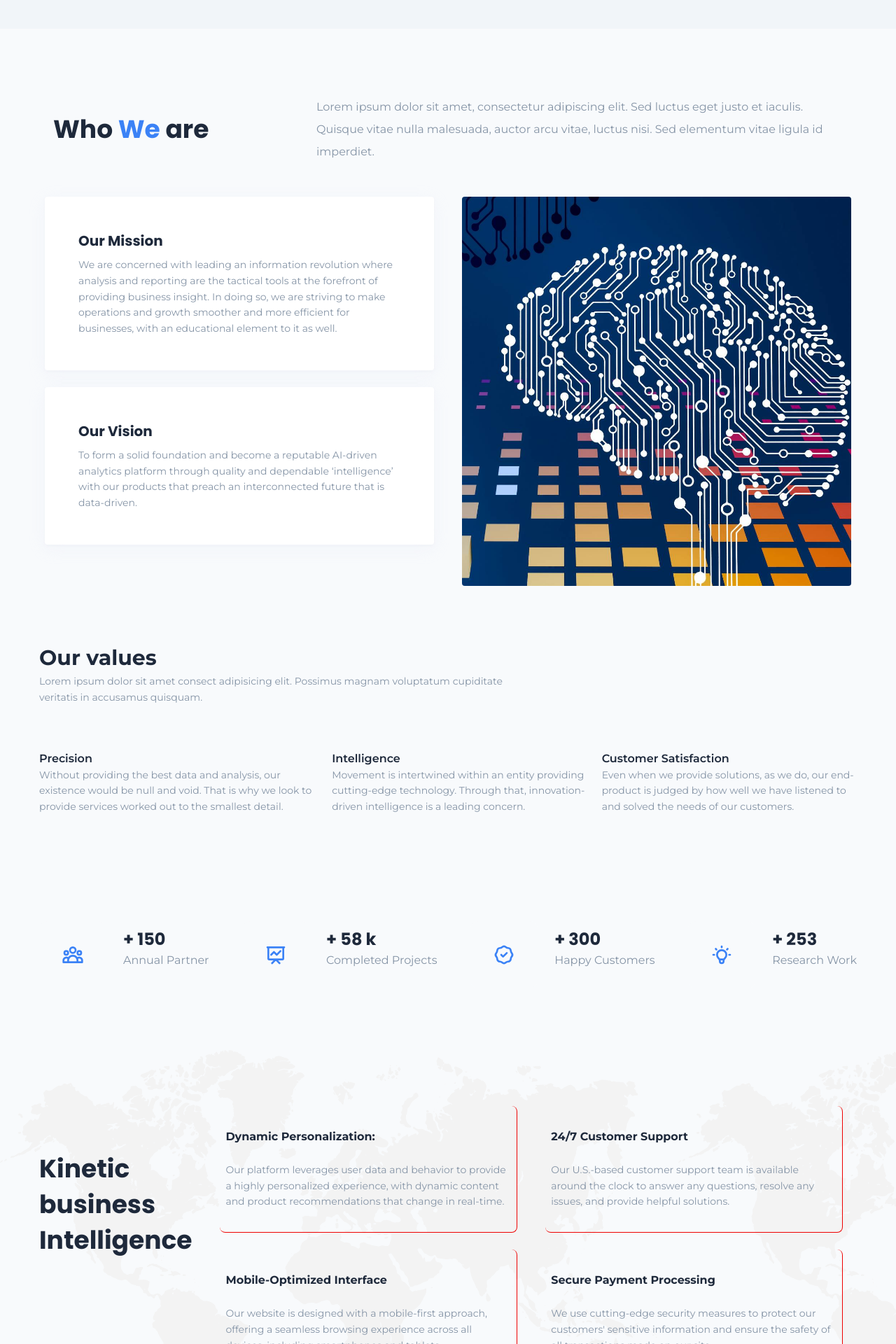
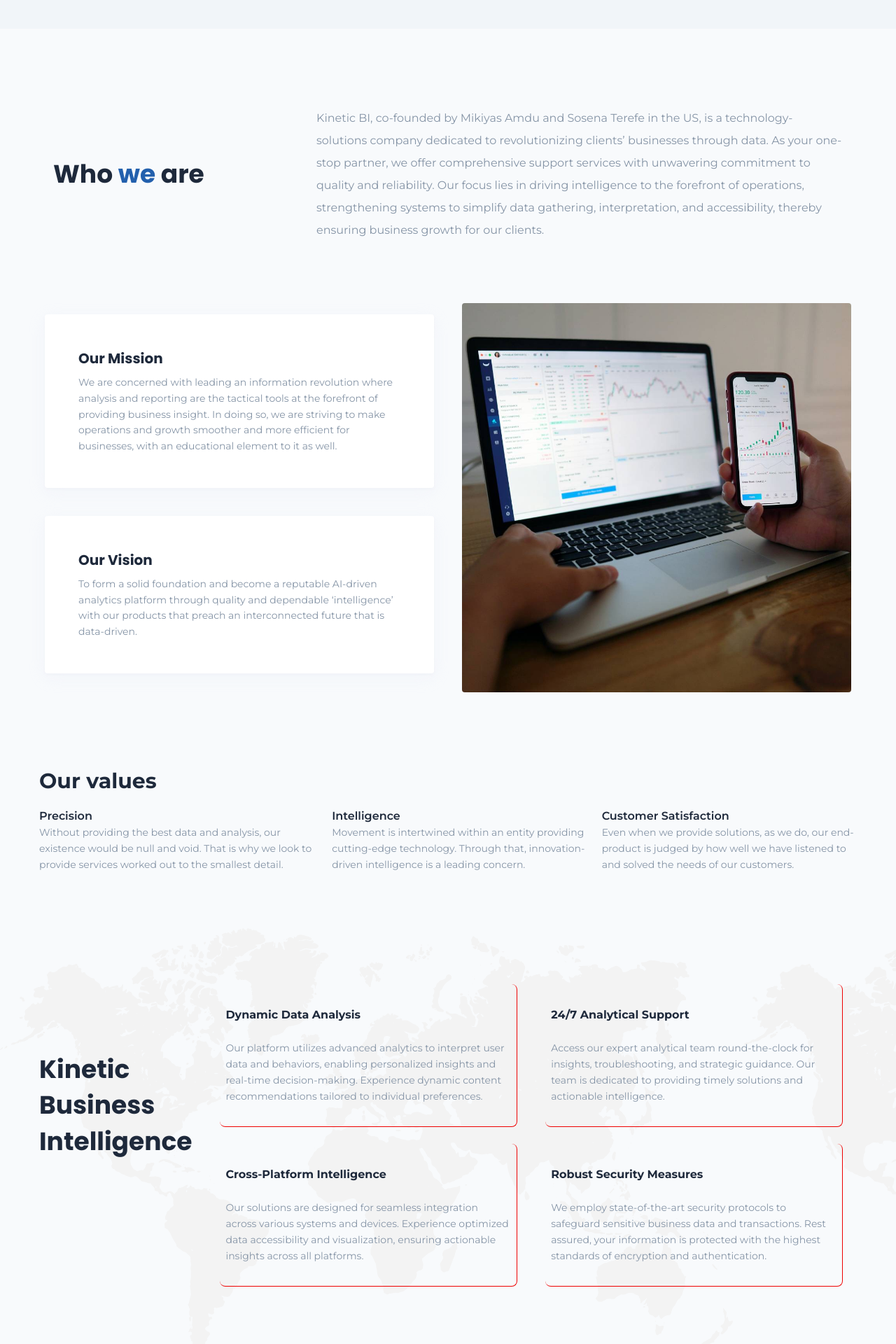
Before and after one commit to mikimaine/kinetics-website, a Next.js app: page /about in a window 1280 px wide. Shown: the part 320-2240 px from the top of the page at 70% size. Built offline with nearby package versions, Linux system fonts and the light colour scheme.

Commit message:
About us fixes

```diff
--- a/pages/about.js
+++ b/pages/about.js
@@ -28,41 +28,6 @@
     return (
         <>
             <Layout>
-                {/* <section className="relative -mt-24 pt-24">
-                    <div className="hidden lg:block absolute inset-0 w-1/2 ml-auto bg-blueGray-100 z-0" style={{ zIndex: "-1" }}></div>
-                    <div className="container">
-                        <div className="flex flex-wrap items-center -mx-3">
-                            <div className="w-full lg:w-1/2 px-3">
-                                <div className="py-12">
-                                    <div className="max-w-lg lg:max-w-md mx-auto lg:mx-0 mb-8 text-center lg:text-left">
-                                        <h2 className="text-3xl lg:text-5xl mb-4 font-bold font-heading wow animate__animatedanimated animate__fadeIn">
-                                            Committed to <span className="text-blue-500">People</span> and the future
-                                        </h2>
-                                        {/* <p className="text-blueGray-400 leading-relaxed wow animate__animatedanimated animate__fadeIn">
-                                            We are <strong className="text-blue-500">KBI</strong>, a Creative Design <span className="typewrite d-inline text-brand" data-period="3000" data-type='["Web Agency", "Social Marketing" ]'></span>
-                                        </p>
-                                        <p className="text-blueGray-400 leading-relaxed wow animate__animatedanimated animate__fadeIn mt-3 text-sm">Helping you maximize operations management with digitization</p>
-                                    </div>
-                                 <div className="text-center lg:text-left">
-                                        <Link href="/services" legacyBehavior>
-                                            <a className="tracking-wide hover-up-2 block sm:inline-block py-4 px-8 mb-4 sm:mb-0 sm:mr-3 text-xs text-white text-center font-semibold leading-none bg-blue-400 hover:bg-blue-500 rounded wow animate__animatedanimated animate__fadeIn">Our Services</a>
-                                        </Link>
-                                        <Link href="#how-we-work" legacyBehavior>
-                                            <a className="block hover-up-2 sm:inline-block py-4 px-8 text-xs text-blueGray-500 hover:text-blueGray-600 text-center font-semibold leading-none bg-white border border-blueGray-200 hover:border-blueGray-300 rounded wow animate__animatedanimated animate__fadeIn" data-wow-delay=".3s">
-                                                How We Work?
-                                            </a>
-                                        </Link>
-                                    </div>
-                                </div>
-                            </div>
-                            <div className="w-full lg:w-1/2 px-3 lg:bg-blueGray-10 mb-12 lg:mb-0 pb-10">
-                                <div className="flex items-center justify-center">
-                                    <img className="lg:max-w-lg" src="/assets/imgs/illustrations/team.svg" alt="KBI" />
-                                </div>
-                            </div>
-                        </div>
-                    </div>
-                </section> */}
                 <section className="-mt-24 pt-40 pb-12 bg-blueGray-100">
                     <div className="container">
                         <h1 className="text-2xl lg:text-5xl font-bold mb-5 wow animate__animated animate__fadeIn animated">About Us</h1>
@@ -83,82 +48,65 @@
                         </ul>
                     </div>
                 </section>
-                <section className="py-24 bg-blueGray-50" id="how-we-work">
+                <section className="py-20 bg-blueGray-50" id="how-we-work">
                     <div className="container">
-                        <div className="flex flex-wrap items-center justify-between max-w-2xl lg:max-w-full mb-12 px-5">
+                        <div className="flex flex-wrap items-center justify-between max-w-2xl lg:max-w-full mb-8 px-5">
                             <div className="w-full lg:w-1/3 mb-4 lg:mb-0">
                                 <h2 className="text-3xl md:text-4xl font-bold font-heading wow animate__animatedanimated animate__fadeInDown">
                                     <span>Who </span>
-                                    <span className="text-blue-500">We </span>
+                                    <span className="text-lightBlue">we </span>
                                     <span>are</span>
                                 </h2>
                             </div>
-                            <div className="w-full lg:w-2/3">
-                                <p className="text-blueGray-400 leading-loose wow animate__animatedanimated animate__fadeIn">Lorem ipsum dolor sit amet, consectetur adipiscing elit. Sed luctus eget justo et iaculis. Quisque vitae nulla malesuada, auctor arcu vitae, luctus nisi. Sed elementum vitae ligula id imperdiet.</p>
+                            <div className="w-full lg:w-2/3 py-8">
+                                <p className="text-blueGray-400 leading-loose wow animate__animatedanimated animate__fadeIn">Kinetic BI, co-founded by Mikiyas Amdu and Sosena Terefe in the US, is a technology-solutions company dedicated to revolutionizing clients’ businesses through data. As your one-stop partner, we offer comprehensive support services with unwavering commitment to quality and reliability. Our focus lies in driving intelligence to the forefront of operations, strengthening systems to simplify data gathering, interpretation, and accessibility, thereby ensuring business growth for our clients.</p>
                             </div>
                         </div>
+                    </div>
+                    <section className="py-6 bg-blueGray-50" id="how-we-work">
+                        <div className="container">
                             <div className="flex flex-wrap -mx-3 -mb-6 text-left">
-
-                            <div className="w-full md:w-1/2 lg:w-1/2 px-5 mb-6">
+                                <div className="w-full md:w-1/2 lg:w-1/2 px-5 mb-6 mt-4">
                                     <div className="hover-up-5 w-full">
                                         <div className="p-12 bg-white shadow rounded">
                                             <h3 className="mb-2 font-bold font-heading text-xl">Our Mission</h3>
                                             <p className="text-sm text-blueGray-400 leading-relaxed">We are concerned with leading an information revolution where analysis and reporting are the tactical tools at the forefront of providing business insight. In doing so, we are striving to make operations and growth smoother and more efficient for businesses, with an educational element to it as well.</p>
                                         </div>
                                     </div>
-                                <div className="hover-up-5 w-full mt-6">
+                                    <div className="hover-up-5 w-full mt-8">
                                         <div className="p-12 bg-white shadow rounded">
                                             <h3 className="mb-2 font-bold font-heading text-xl">Our Vision</h3>
                                             <p className="text-sm text-blueGray-400 leading-relaxed">To form a solid foundation and become a reputable AI-driven analytics platform through quality and dependable ‘intelligence’ with our products that preach an interconnected future that is data-driven.</p>
                                         </div>
                                     </div>
                                 </div>
-
                                 <div className="w-full md:w-1/2 lg:w-1/2 px-5 mb-6">
                                     <div style={{ display: 'flex', justifyContent: 'center' }}>
-                                    <img className="rounded" src="/assets/imgs/placeholders/1.jpg" alt="KBI" style={{ maxWidth: '100%', height: 'auto' }} />
+                                        <img className="rounded" src="/assets/imgs/placeholders/data.jpg" alt="KBI" style={{ maxWidth: '100%', height: 'auto' }} />
                                     </div>
                                 </div>
                             </div>
-
-                        {/* <div className="flex flex-wrap -mx-3 -mb-6 text-left">
-                            <div className="hover-up-5 w-full md:w-1/2 lg:w-1/2 px-5 mb-6 wow animate__animated animate__fadeIn" data-wow-delay=".3s" style={{ display: 'flex' }}>
-                                <div className="p-12 bg-white shadow rounded" style={{ flex: 1 }}>
-                                    <h3 className="mb-2 font-bold font-heading text-xl">Our Vision</h3>
-                                    <p className="text-sm text-blueGray-400 leading-relaxed">To form a solid foundation and become a reputable AI-driven analytics platform through quality and dependable ‘intelligence’ with our products that preach an interconnected future that is data-driven.</p>
                         </div>
-                            </div>
-                            <div className="hover-up-5 w-full md:w-1/2 lg:w-1/2 px-5 mb-6 wow animate__animated animate__fadeIn" data-wow-delay=".5s" style={{ display: 'flex' }}>
-                                <div className="p-12 bg-white shadow rounded" style={{ flex: 1 }}>
-                                    <h3 className="mb-2 font-bold font-heading text-xl">Our Vision</h3>
-                                    <p className="text-sm text-blueGray-400 leading-relaxed">To form a solid foundation and become a reputable AI-driven analytics platform through quality and dependable ‘intelligence’ with our products that preach an interconnected future that is data-driven.</p>
-                                </div>
-                            </div>
-                        </div> */}
-                    </div>
+                    </section>
                     <section className="py-20">
                         <div className="container">
                             <div className="mx-auto max-w-2xl lg:mx-0">
                                 <h2 className="text-3xl font-bold tracking-tight text-gray-900 sm:text-4xl">Our values</h2>
-                                <p className="text-sm text-blueGray-400 leading-relaxed">
-                                    Lorem ipsum dolor sit amet consect adipisicing elit. Possimus magnam voluptatum cupiditate veritatis in
-                                    accusamus quisquam.
-                                </p>
                             </div>
                             <div className="flex">
-                                <dl className="mt-16 grid max-w-2xl">
+                                <dl className="mt-4 grid max-w-2xl">
                                     <div >
                                         <dt className="font-semibold text-gray-900">Precision</dt>
                                         <dd className="mt-1 text-sm text-blueGray-400 leading-relaxed">Without providing the best data and analysis, our existence would be null and void. That is why we look to provide services worked out to the smallest detail.</dd>
                                     </div>
                                 </dl>
-                                <dl className="mt-16 grid max-w-2xl ml-4">
+                                <dl className="mt-4 grid max-w-2xl ml-4">
                                     <div >
                                         <dt className="font-semibold text-gray-900">Intelligence</dt>
                                         <dd className="mt-1 text-sm text-blueGray-400 leading-relaxed">Movement is intertwined within an entity providing cutting-edge technology. Through that, innovation-driven intelligence is a leading concern.</dd>
                                     </div>
                                 </dl>
-                                <dl className="mt-16 grid max-w-2xl ml-4">
+                                <dl className="mt-4 grid max-w-2xl ml-4">
                                     <div >
                                         <dt className="font-semibold text-gray-900">Customer Satisfaction</dt>
                                         <dd className="mt-1 text-sm text-blueGray-400 leading-relaxed">Even when we provide solutions, as we do, our end-product is judged by how well we have listened to and solved the needs of our customers.</dd>
@@ -167,7 +115,7 @@
                             </div>
                         </div>
                     </section>
-                    <section className="pt-6 pb-2">
+                    {/* <section className="pt-6 pb-2">
                         <div className="container">
                             <div className="flex flex-wrap justify-between pt-8 pb-16">
                                 <div className="flex w-1/2 lg:w-auto py-4 wow animate__animatedanimated animate__fadeIn" data-wow-delay=".2s">
@@ -221,31 +169,35 @@
                                 </div>
                             </div>
                         </div>
-                    </section>
+                    </section> */}
                     <section className="py-20" style={{ backgroundImage: "url('assets/imgs/elements/blob.svg')" }}>
                         <div className="container flex md:flex-row">
 
-                            <div className="w-1/3 md:w-1/4 mb-6 md:mb-0 md:mr-8 mt-16">
-                                <h2 className='text-3xl md:text-4xl font-bold font-heading wow animate__animatedanimated animate__fadeInDown'>Kinetic <br />business <br />Intelligence</h2>
+                            <div className="w-1/3 md:w-1/4 mb-6 md:mb-0 md:mr-8 mt-18">
+                                <h2 className='text-3xl md:text-4xl font-bold font-heading wow animate__animatedanimated animate__fadeInDown'>Kinetic <br />Business <br />Intelligence</h2>
                             </div>
                             <div className="flex-1 flex flex-wrap  pl-5">
 
                                 <div className="w-full md:w-1/2 mb-6 px-5">
                                     <div className="h-full py-8 px-2 border border-brightRed border-t-0 border-l-0 rounded-lg">
-                                        <h3 className="text-l font-bold text-md mb-6">Dynamic Personalization:</h3>
-                                        <p className="text-sm text-blueGray-400 leading-relaxed">Our platform leverages user data and behavior to provide a highly personalized experience, with dynamic content and product recommendations that change in real-time.</p>
+                                        <h3 className="text-l font-bold text-md mb-6">Dynamic Data Analysis</h3>
+                                        <p className="text-sm text-blueGray-400 leading-relaxed">Our platform utilizes advanced analytics to interpret user data and behaviors, enabling personalized insights and real-time decision-making. Experience dynamic content recommendations tailored to individual preferences.
+
+                                        </p>
                                     </div>
                                 </div>
                                 <div className="w-full md:w-1/2 mb-6 px-5">
                                     <div className="h-full py-8 px-2 border border-brightRed border-t-0 border-l-0 rounded-lg">
-                                        <h3 className="text-l font-bold text-md mb-6">24/7 Customer Support</h3>
-                                        <p className="text-sm text-blueGray-400 leading-relaxed">Our U.S.-based customer support team is available around the clock to answer any questions, resolve any issues, and provide helpful solutions.</p>
+                                        <h3 className="text-l font-bold text-md mb-6">24/7 Analytical Support</h3>
+                                        <p className="text-sm text-blueGray-400 leading-relaxed">
+                                            Access our expert analytical team round-the-clock for insights, troubleshooting, and strategic guidance. Our team is dedicated to providing timely solutions and actionable intelligence.</p>
                                     </div>
                                 </div>
                                 <div className="w-full md:w-1/2 mb-6 px-5">
                                     <div className="h-full py-8 px-2 border border-brightRed border-t-0 border-l-0 rounded-lg">
-                                        <h3 className="text-l font-bold text-md mb-6">Mobile-Optimized Interface</h3>
-                                        <p className="text-sm text-blueGray-400 leading-relaxed">Our website is designed with a mobile-first approach, offering a seamless browsing experience across all devices, including smartphones and tablets.</p>
+                                        <h3 className="text-l font-bold text-md mb-6">Cross-Platform Intelligence</h3>
+                                        <p className="text-sm text-blueGray-400 leading-relaxed">
+                                            Our solutions are designed for seamless integration across various systems and devices. Experience optimized data accessibility and visualization, ensuring actionable insights across all platforms.</p>
                                     </div>
                                 </div>
 
@@ -253,8 +205,8 @@
 
                                 <div className="w-full md:w-1/2 mb-6 px-5">
                                     <div className="h-full py-8 px-2 border border-brightRed border-t-0 border-l-0 rounded-lg">
-                                        <h3 className="text-l font-bold text-md mb-6">Secure Payment Processing</h3>
-                                        <p className="text-sm text-blueGray-400 leading-relaxed">We use cutting-edge security measures to protect our customers' sensitive information and ensure the safety of all transactions made on our site.</p>
+                                        <h3 className="text-l font-bold text-md mb-6">Robust Security Measures</h3>
+                                        <p className="text-sm text-blueGray-400 leading-relaxed">We employ state-of-the-art security protocols to safeguard sensitive business data and transactions. Rest assured, your information is protected with the highest standards of encryption and authentication.</p>
                                     </div>
                                 </div>
                             </div>
```
Also changed, not shown: public/assets/css/tailwind-built.css, public/assets/imgs/placeholders/data.jpg (added), 1 other file (tests, documents, lock files or other folders). Lines whose indentation alone changed are shown as unchanged.
